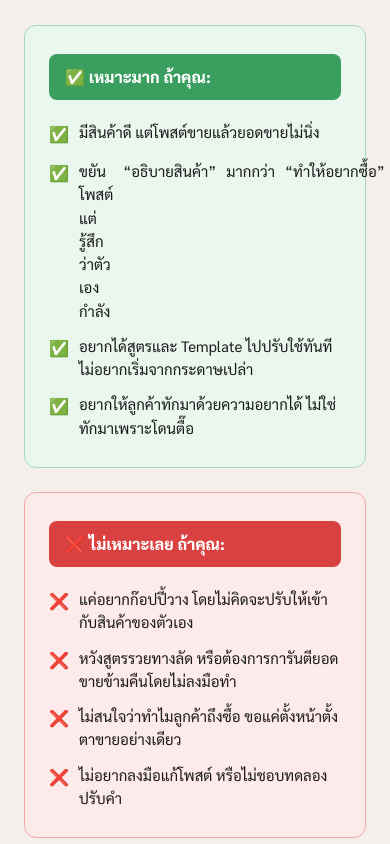
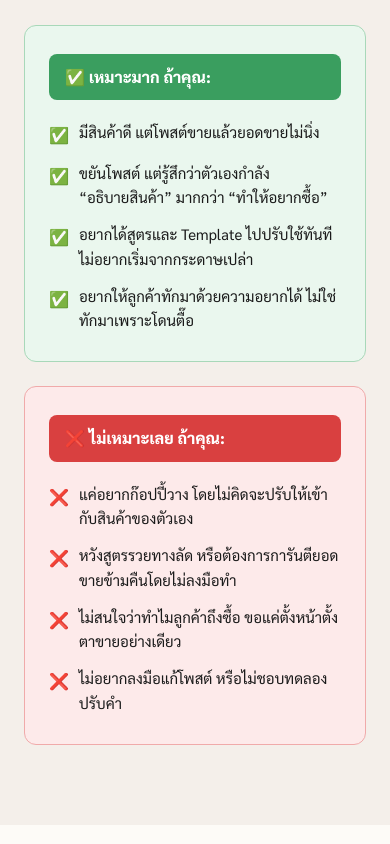
Before and after one commit to kittichon-git/phachara-landing, a Next.js app: page / in a window 390 px wide. Shown: the part 5340-6184 px from the top of the page. Built offline with nearby package versions, Linux system fonts and the light colour scheme; no server answers.

Commit message:
Fix mobile checklist text wrapping on sale2

```diff
--- a/components/sections/S6Fit.tsx
+++ b/components/sections/S6Fit.tsx
@@ -67,10 +67,12 @@ export default function S6Fit() {
               {forItems.map((item, i) => (
                 <div
                   key={i}
-                  style={{ display: 'flex', alignItems: 'flex-start', gap: 10, fontSize: 15, lineHeight: 1.55 }}
+                  style={{ display: 'flex', alignItems: 'flex-start', gap: 10, fontSize: 15 }}
                 >
                   <span style={{ fontSize: 16, marginTop: 2, flexShrink: 0 }}>✅</span>
-                  {item}
+                  <span style={{ flex: 1, minWidth: 0, overflowWrap: 'anywhere', wordBreak: 'break-word', lineHeight: 1.65 }}>
+                    {item}
+                  </span>
                 </div>
               ))}
             </div>
@@ -102,13 +104,15 @@ export default function S6Fit() {
               ❌ ไม่เหมาะเลย ถ้าคุณ:
             </div>
             <div style={{ display: 'flex', flexDirection: 'column', gap: 12 }}>
-              {notForItems.map((item) => (
+              {notForItems.map((item, i) => (
                 <div
-                  key={item}
-                  style={{ display: 'flex', alignItems: 'flex-start', gap: 10, fontSize: 15, lineHeight: 1.55 }}
+                  key={i}
+                  style={{ display: 'flex', alignItems: 'flex-start', gap: 10, fontSize: 15 }}
                 >
                   <span style={{ fontSize: 16, marginTop: 2, flexShrink: 0 }}>❌</span>
-                  {item}
+                  <span style={{ flex: 1, minWidth: 0, overflowWrap: 'anywhere', wordBreak: 'break-word', lineHeight: 1.65 }}>
+                    {item}
+                  </span>
                 </div>
               ))}
             </div>
```
